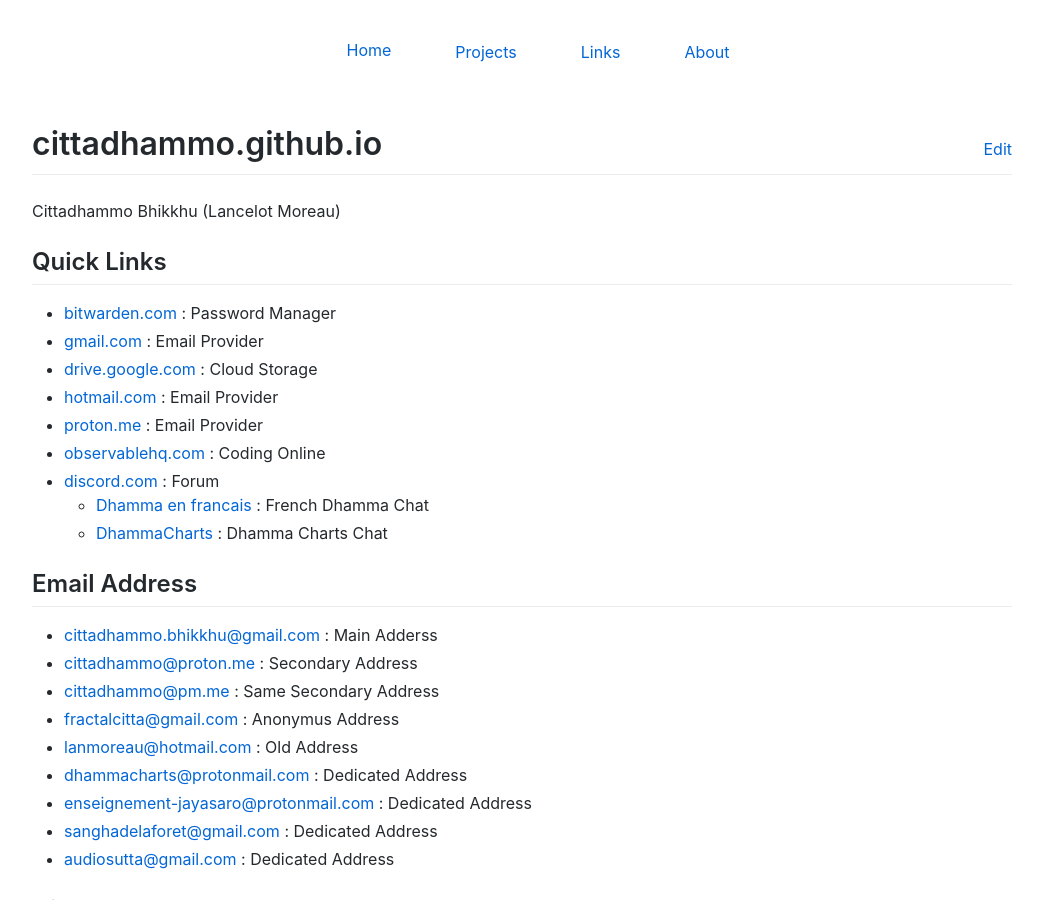
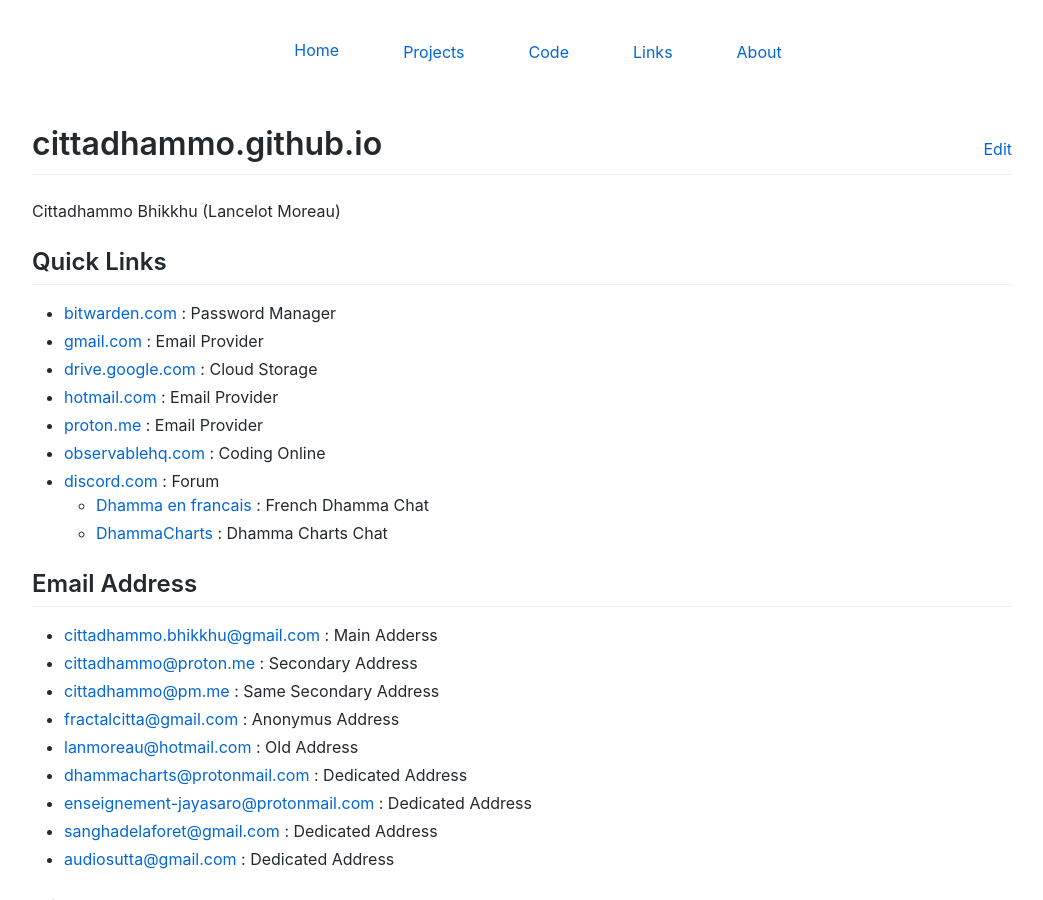
Before and after one commit to cittadhammo/old-personal-website, a Jekyll site: the page built from index.md, in a window 1280 px wide and 900 px high. Shown: the whole window, without its empty margins (118-1161 px from the left). Built offline with Jekyll 4.4.1, drawn with Linux system fonts in a browser that asks for light colours.

Commit message:
Update default.html

```diff
--- a/_layouts/default.html
+++ b/_layouts/default.html
@@ -47,6 +47,9 @@
             <a href="/projects.html"> Projects </a>
           </li>
           <li>
+            <a href="/code.html"> Code </a>
+          </li>
+          <li>
             <a href="/links.html"> Links </a>
           </li>
           <li>
```
